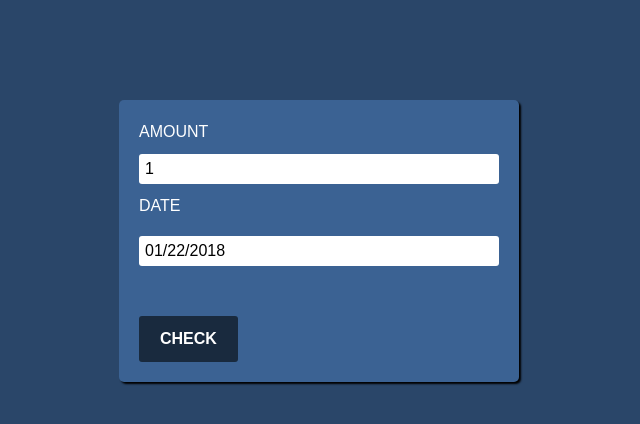
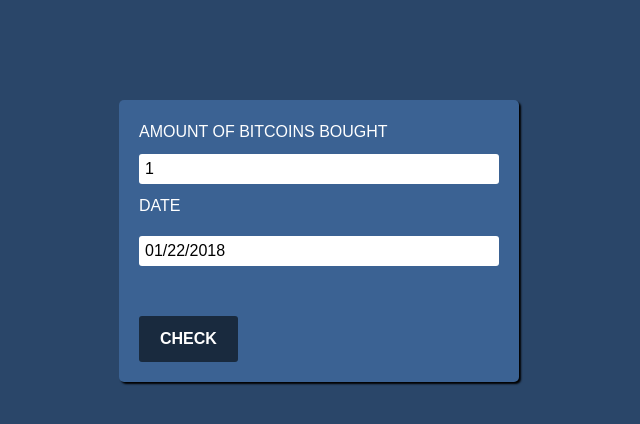
Before and after one commit to Johngn/coin, a React (Create React App) app: page / in a window 1280 px wide. Shown: the top 424 px of the page, without its empty margins (121-761 px from the left). Built offline with nearby package versions, Linux system fonts and the light colour scheme; no server answers.

Commit message:
added more text to amount header

```diff
--- a/src/components/Home.js
+++ b/src/components/Home.js
@@ -23,7 +23,7 @@ class Home extends Component {
                             the transaction to find total profit or loss
                         </p> */}
 
-                        <label>Amount</label>
+                        <label>Amount of bitcoins bought</label>
                         <input
                             onChange={this.props.inputChangeHandler}
                             value={this.props.globalState.cryptoAmount}
```
